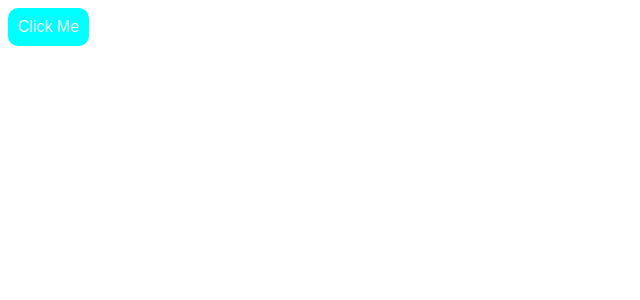
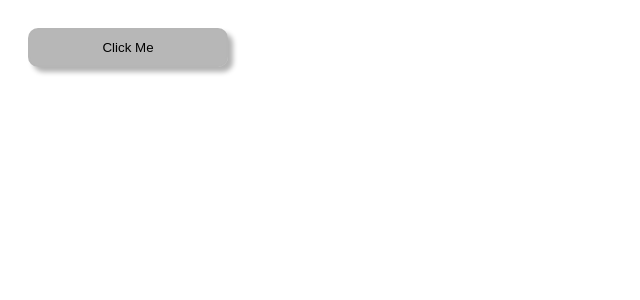
Before and after one commit to rshhridoy/react_playground, a React (Vite) app: page / in a window 1280 px wide. Shown: the top 300 px of the page, without its empty margins (0-640 px from the left). Built offline with nearby package versions, Linux system fonts and the light colour scheme.

Commit message:
inline css

```diff
--- a/src/App.jsx
+++ b/src/App.jsx
@@ -1,13 +1,15 @@
 
 // How to style react components with css
 
-import Button from "./Button/Button.jsx";
 
 //(not including external frameworks or preprocessors)
 
 // 1. External
 // 2. Modules
 // 3. Inline
+
+
+import Button from './Button';
 
 function App() {
   return(
--- /dev/null
+++ b/src/Button.jsx
@@ -0,0 +1,22 @@
+
+function Button() {
+
+    const style = {
+        backgroundColor: 'hsla(0, 0%, 7%, 0.3)',
+        width: '200px',
+        maxWidth: '250px',
+        margin: '20px',
+        padding: '10px',
+        border: '2px solid hsla(0, 0%, 69%, 0.155)',
+        borderRadius: '10px',
+        boxShadow: '5px 5px 5px hsla(0, 0%, 0%, 0.3)',
+        textAlign: 'center',
+        display: 'inline-block'
+    }
+
+    return(
+        <button className="card" style={style}>Click Me</button>
+    );
+}
+
+export default Button;
--- a/src/Button/Button.jsx
+++ /dev/null
@@ -1,9 +0,0 @@
-import Style from './button.module.css'
-
-function Button() {
-    return(
-        <button className={Style.button}>Click Me</button>
-    );
-}
-
-export default Button;
--- a/src/Button/button.module.css
+++ /dev/null
@@ -1,8 +0,0 @@
-.button{
-    background-color: aqua;
-    color: white;
-    border: none;
-    border-radius: 10px;
-    padding: 10px;
-    font-size: 16px;
-}
--- a/src/index.css
+++ b/src/index.css
@@ -1,15 +1,4 @@
-.card{
-  background-color: hsla(0, 0%, 7%, 0.3);
-  width: 200px;
-  max-width: 250px;
-  margin: 20px;
-  padding: 10px;
-  border: 2px solid hsla(0, 0%, 69%, 0.155);
-  border-radius: 10px;
-  box-shadow: 5px 5px 5px hsla(0, 0%, 0%, 0.3);
-  text-align: center;
-  display: inline-block;
-}
+
 
 .card-img{
   width: 150px;
```
Also changed, not shown: src/Card.jsx (deleted, +0 -14 lines).
